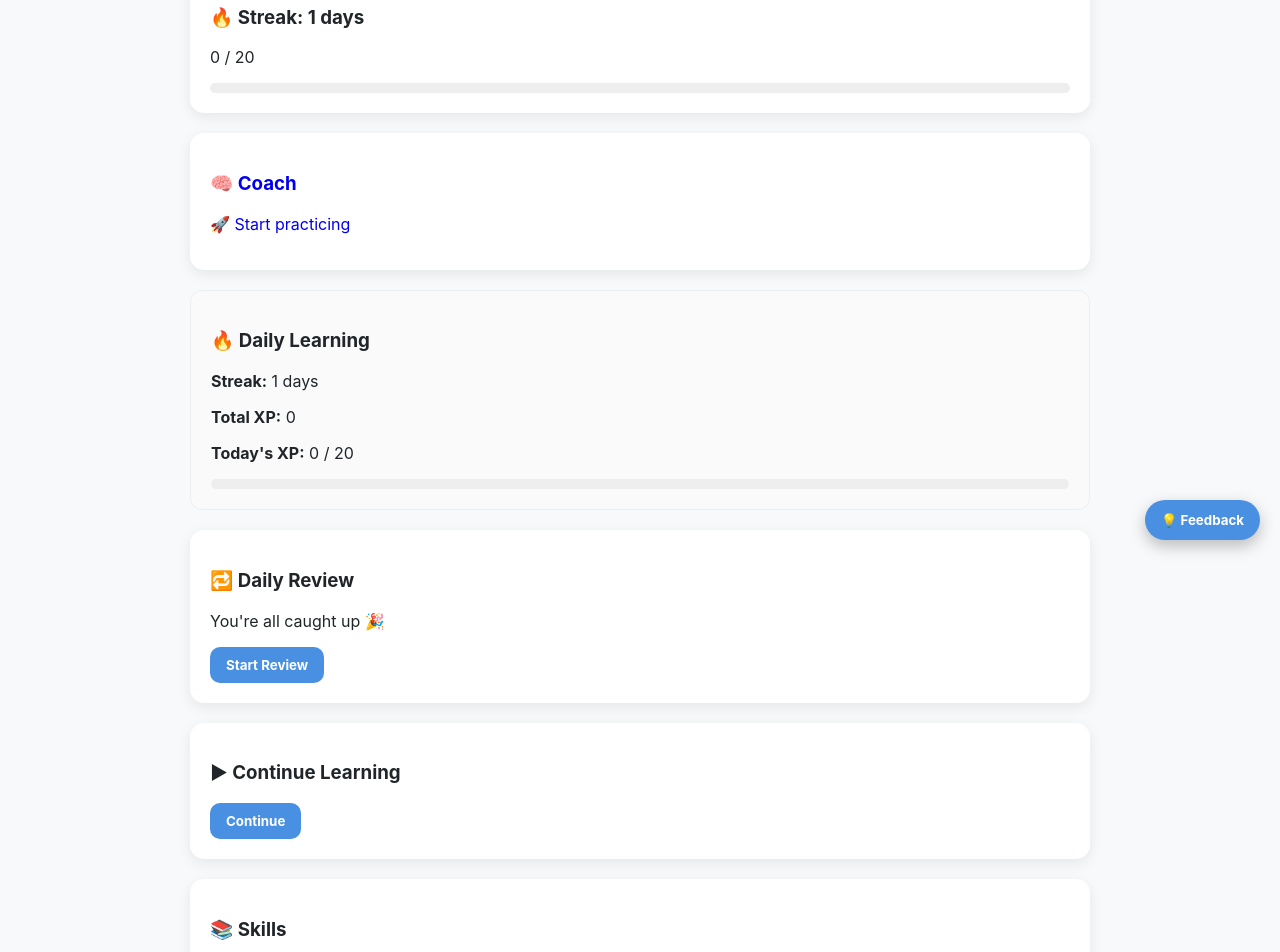
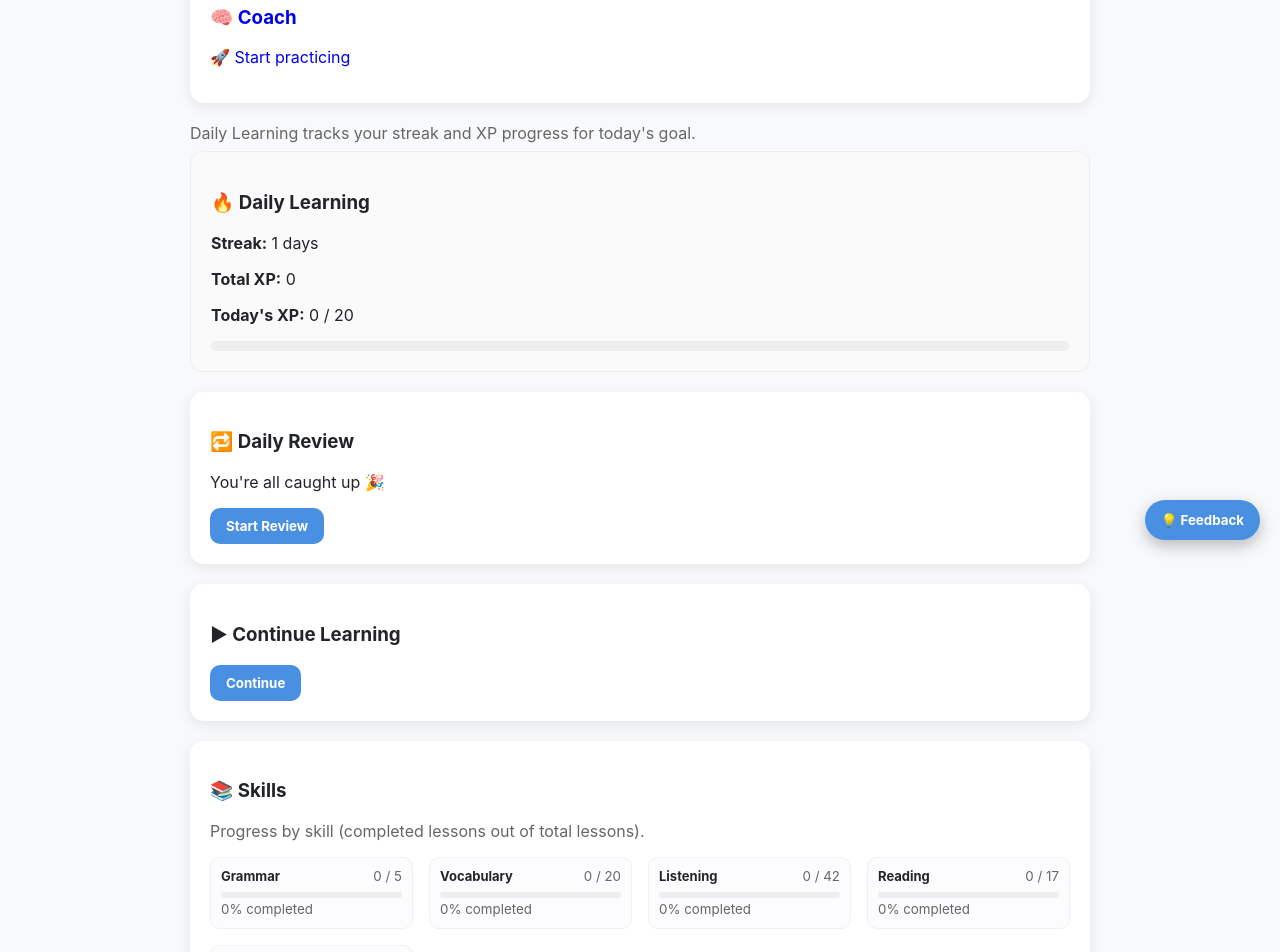
Before and after one commit to egyptianpharoah771-commits/shiko-lingo, a React (Create React App) app: page /dashboard in a window 1280 px wide. Shown: the part 240-1192 px from the top of the page. Built offline with nearby package versions, Linux system fonts and the light colour scheme; no server answers; the database is empty.

Commit message:
Improve dashboard clarity for streak, daily learning, and skills progress
Made-with: Cursor

```diff
--- a/src/pages/Dashboard.js
+++ b/src/pages/Dashboard.js
@@ -7,11 +7,17 @@ import { getUserProgress } from "../adapters/progressAdapter";
 import { supabase } from "../lib/supabaseClient";
 
 /* ===== Mini Progress ===== */
-function MiniProgress({ value = 0, total = 0 }) {
+function MiniProgress({ label, value = 0, total = 0 }) {
   const percent = total === 0 ? 0 : Math.round((value / total) * 100);
 
   return (
-    <div>
+    <div style={skillItem}>
+      <div style={skillHeader}>
+        <strong style={{ fontSize: 13 }}>{label}</strong>
+        <small style={{ color: "#666" }}>
+          {value} / {total}
+        </small>
+      </div>
       <div style={{ height: 6, background: "#eee", borderRadius: 4 }}>
         <div
           style={{
@@ -21,7 +27,7 @@ function MiniProgress({ value = 0, total = 0 }) {
           }}
         />
       </div>
-      <small style={{ color: "#666" }}>{percent}%</small>
+      <small style={{ color: "#666" }}>{percent}% completed</small>
     </div>
   );
 }
@@ -168,25 +174,6 @@ function Dashboard() {
     <div style={{ maxWidth: 900, margin: "0 auto" }}>
       <h2>🏠 Home</h2>
 
-      {/* 🔥 STREAK */}
-      <div style={{ ...card, position: "relative", zIndex: 1 }}>
-        <h3>🔥 Streak: {daily.streak} days</h3>
-
-        <p>
-          {daily.todayProgress} / {daily.goal}
-        </p>
-
-        <div style={bar}>
-          <div
-            style={{
-              width: `${(daily.todayProgress / daily.goal) * 100}%`,
-              height: "100%",
-              background: "#4A90E2",
-            }}
-          />
-        </div>
-      </div>
-
       {/* 🧠 COACH (FIXED FINAL) */}
       <Link to="/coach/session/A1" style={{ textDecoration: "none" }}>
         <div
@@ -204,6 +191,9 @@ function Dashboard() {
 
       {/* 🔥 isolate component */}
       <div style={{ position: "relative", zIndex: 1 }}>
+        <p style={{ color: "#666", marginTop: 0, marginBottom: 8 }}>
+          Daily Learning tracks your streak and XP progress for today's goal.
+        </p>
         <DailyLearning />
       </div>
 
@@ -238,13 +228,16 @@ function Dashboard() {
       {/* 📚 Skills */}
       <div style={{ ...card, position: "relative", zIndex: 1 }}>
         <h3>📚 Skills</h3>
+        <p style={{ color: "#666", marginTop: 0 }}>
+          Progress by skill (completed lessons out of total lessons).
+        </p>
 
         <div style={grid}>
-          <MiniProgress value={skills.grammar.length} total={5} />
-          <MiniProgress value={skills.vocabulary.length} total={20} />
-          <MiniProgress value={skills.listening.length} total={42} />
-          <MiniProgress value={skills.reading.length} total={17} />
-          <MiniProgress value={skills.speaking.length} total={17} />
+          <MiniProgress label="Grammar" value={skills.grammar.length} total={5} />
+          <MiniProgress label="Vocabulary" value={skills.vocabulary.length} total={20} />
+          <MiniProgress label="Listening" value={skills.listening.length} total={42} />
+          <MiniProgress label="Reading" value={skills.reading.length} total={17} />
+          <MiniProgress label="Speaking" value={skills.speaking.length} total={17} />
         </div>
       </div>
 
@@ -263,17 +256,24 @@ const card = {
   boxShadow: "0 4px 14px rgba(0,0,0,0.08)",
 };
 
-const bar = {
-  height: 10,
-  background: "#eee",
-  borderRadius: 5,
-  overflow: "hidden",
-};
-
 const grid = {
   display: "grid",
   gridTemplateColumns: "repeat(auto-fit,minmax(160px,1fr))",
   gap: 16,
+};
+
+const skillItem = {
+  border: "1px solid #f0f0f0",
+  borderRadius: 10,
+  padding: 10,
+  background: "#fcfcff",
+};
+
+const skillHeader = {
+  display: "flex",
+  alignItems: "center",
+  justifyContent: "space-between",
+  marginBottom: 8,
 };
 
 const primaryBtn = {
```
